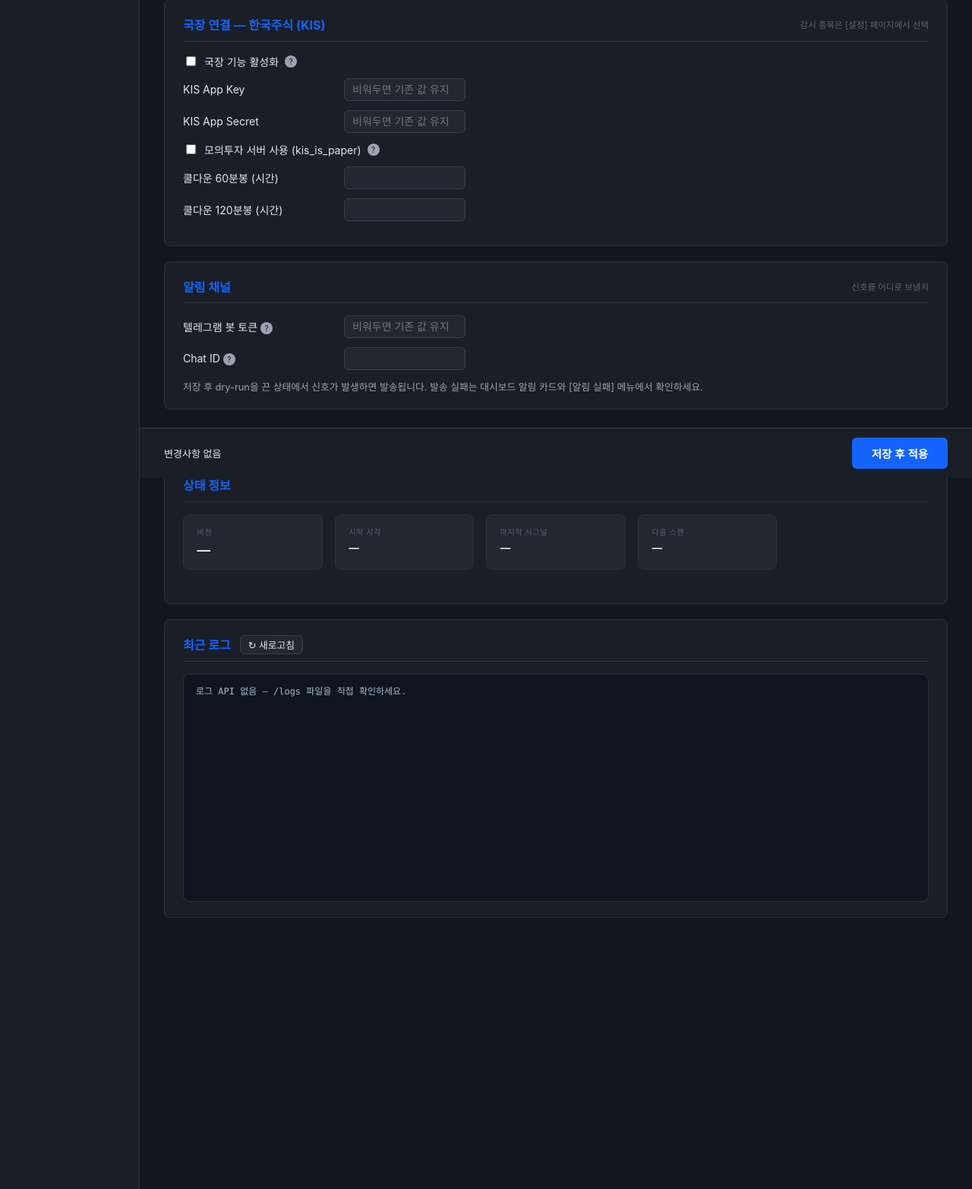
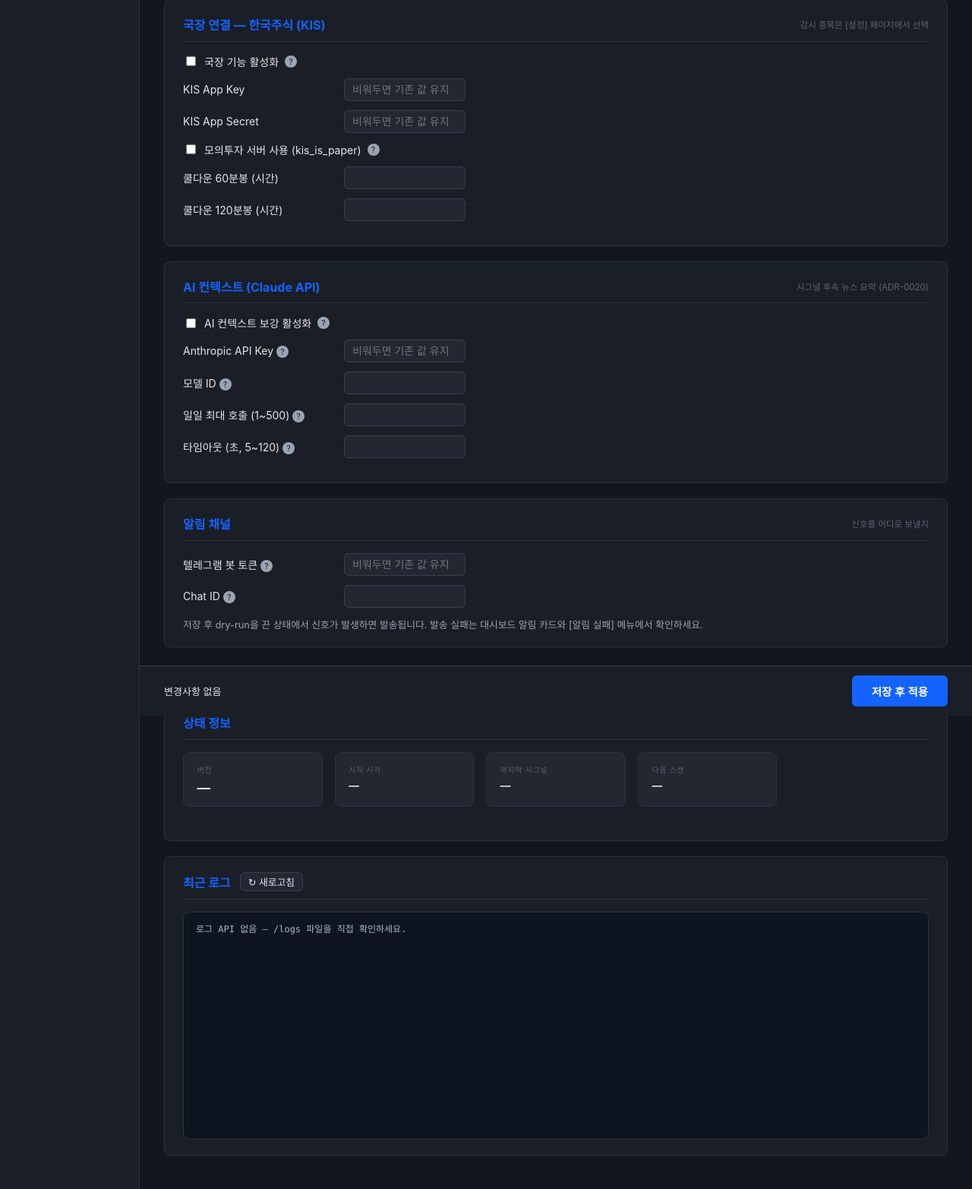
Before and after one commit to xzzero87-alt/signal-up, a Python web app: template src/signal_program/web/templates/system.html in a window 1280 px wide. Shown: the part 491-2056 px from the top of the page at 76% size. Run offline with Jinja, Linux system fonts and the light colour scheme; the template is opened without the code that fills it, so the values that code supplies are empty.

Commit message:
feat(web): AI enrichment 시스템 UI + 대시보드 뱃지 (ADR-0020 Task 2+3)
Task 2 — 시스템 페이지 UI:
  - system.html: "AI 컨텍스트 (Claude API)" 섹션 추가
    (enabled 체크박스·api_key 패스워드·model·daily_cap·timeout — err-span 포함)
  - settings.js: STRING_FIELDS에 anthropic_api_key/ai_enrichment_model,
    INT_FIELDS에 daily_cap/timeout, CHECKBOX_FIELDS에 enabled 추가
    apply 로직에 anthropic_api_key_masked 제외 추가

Task 3 — 대시보드 교차 일관성:
  - dashboard.py settings_summary에 ai_enrichment_enabled 추가
  - dashboard.js: enabled=true 시 "AI 컨텍스트 ON" 행 표시
  - test_dashboard_ai_enrichment_reflects_settings 테스트 추가

```diff
--- a/src/signal_program/web/api/dashboard.py
+++ b/src/signal_program/web/api/dashboard.py
@@ -35,6 +35,7 @@
         "kr_enabled": s.kr_enabled,
         "kr_strategy": s.kr_strategy,
         "kr_whitelist_symbols": list(s.kr_whitelist_symbols),
+        "ai_enrichment_enabled": s.ai_enrichment_enabled,
     }
 
     handle = getattr(request.app.state, "runner_handle", None)
--- a/src/signal_program/web/static/js/dashboard.js
+++ b/src/signal_program/web/static/js/dashboard.js
@@ -334,6 +334,11 @@
     rows.push('<div class="run-row"><span class="run-off">⚠ dry-run 켜짐 — 신호는 기록되지만 텔레그램 발송 안 함</span></div>');
   }
 
+  // AI 컨텍스트 (ADR-0020)
+  if (s.ai_enrichment_enabled) {
+    rows.push('<div class="run-row"><span class="run-scope">AI</span><span class="run-strat">AI 컨텍스트 ON</span></div>');
+  }
+
   box.innerHTML = rows.join('');
 }
 
--- a/src/signal_program/web/static/js/settings.js
+++ b/src/signal_program/web/static/js/settings.js
@@ -5,8 +5,10 @@
 const STRING_FIELDS = new Set([
   'telegram_bot_token',
   'telegram_chat_id',
-  'kis_app_key',   // KIS (ADR-0016)
+  'kis_app_key',              // KIS (ADR-0016)
   'kis_app_secret',
+  'anthropic_api_key',        // AI enrichment (ADR-0020)
+  'ai_enrichment_model',
 ]);
 
 // 정수 필드
@@ -17,10 +19,11 @@
   'fractal_lookback', 'fractal_max_age', 'donchian_entry_period', 'donchian_exit_period', // 전략 확장 v2.3
   'rsi2_period', 'rsi2_trend_period',
   'kr_cooldown_hours_60m', 'kr_cooldown_hours_120m', // KIS (ADR-0016)
+  'ai_enrichment_daily_cap', 'ai_enrichment_timeout_seconds', // AI enrichment (ADR-0020)
 ]);
 
 // 체크박스 필드 집합 (미체크 시 false 명시 전달)
-const CHECKBOX_FIELDS = new Set(['dry_run', 'kr_enabled', 'kis_is_paper']);
+const CHECKBOX_FIELDS = new Set(['dry_run', 'kr_enabled', 'kis_is_paper', 'ai_enrichment_enabled']);
 
 // 부동소수 필드
 const FLOAT_FIELDS = new Set([
@@ -116,7 +119,7 @@
     if (el.type === 'checkbox') el.checked = !!val;
     else if (key === 'whitelist_markets' || key === 'kr_whitelist_symbols')
       el.value = Array.isArray(val) ? val.join(',') : val;
-    else if (key !== 'telegram_bot_token' && key !== 'kis_app_key_masked' && key !== 'kis_app_secret_masked')
+    else if (key !== 'telegram_bot_token' && key !== 'kis_app_key_masked' && key !== 'kis_app_secret_masked' && key !== 'anthropic_api_key_masked')
       el.value = val;
   }
 }
--- a/src/signal_program/web/templates/system.html
+++ b/src/signal_program/web/templates/system.html
@@ -99,6 +99,53 @@
       <input id="kr_cooldown_hours_120m" name="kr_cooldown_hours_120m" type="number"
              value="{{ settings.kr_cooldown_hours_120m }}" data-field="kr_cooldown_hours_120m">
       <span class="field-error" id="err-kr_cooldown_hours_120m"></span>
+    </div>
+  </section>
+
+  <!-- AI 컨텍스트 (Claude API) -->
+  <section class="settings-section">
+    <h2>AI 컨텍스트 (Claude API) <span class="sec-desc">시그널 후속 뉴스 요약 (ADR-0020)</span></h2>
+
+    <div class="field-row field-row-check">
+      <label>
+        <input id="ai_enrichment_enabled" name="ai_enrichment_enabled" type="checkbox"
+               {% if settings.ai_enrichment_enabled %}checked{% endif %}>
+        AI 컨텍스트 보강 활성화
+        <span class="help" title="{{ help.ai_enrichment_enabled }}">?</span>
+      </label>
+      <span class="field-error" id="err-ai_enrichment_enabled"></span>
+    </div>
+    <div class="field-row">
+      <label for="anthropic_api_key">Anthropic API Key
+        <span class="help" title="{{ help.anthropic_api_key }}">?</span>
+      </label>
+      <input id="anthropic_api_key" name="anthropic_api_key" type="password"
+             placeholder="{{ settings.anthropic_api_key_masked or '비워두면 기존 값 유지' }}" value="">
+      <span class="field-error" id="err-anthropic_api_key"></span>
+    </div>
+    <div class="field-row">
+      <label for="ai_enrichment_model">모델 ID
+        <span class="help" title="{{ help.ai_enrichment_model }}">?</span>
+      </label>
+      <input id="ai_enrichment_model" name="ai_enrichment_model" type="text"
+             value="{{ settings.ai_enrichment_model }}">
+      <span class="field-error" id="err-ai_enrichment_model"></span>
+    </div>
+    <div class="field-row">
+      <label for="ai_enrichment_daily_cap">일일 최대 호출 (1~500)
+        <span class="help" title="{{ help.ai_enrichment_daily_cap }}">?</span>
+      </label>
+      <input id="ai_enrichment_daily_cap" name="ai_enrichment_daily_cap" type="number"
+             value="{{ settings.ai_enrichment_daily_cap }}" min="1" max="500">
+      <span class="field-error" id="err-ai_enrichment_daily_cap"></span>
+    </div>
+    <div class="field-row">
+      <label for="ai_enrichment_timeout_seconds">타임아웃 (초, 5~120)
+        <span class="help" title="{{ help.ai_enrichment_timeout_seconds }}">?</span>
+      </label>
+      <input id="ai_enrichment_timeout_seconds" name="ai_enrichment_timeout_seconds" type="number"
+             value="{{ settings.ai_enrichment_timeout_seconds }}" min="5" max="120">
+      <span class="field-error" id="err-ai_enrichment_timeout_seconds"></span>
     </div>
   </section>
 
```
Also changed, not shown: tests/integration/test_settings_form_consistency.py (+7 -0 lines).
